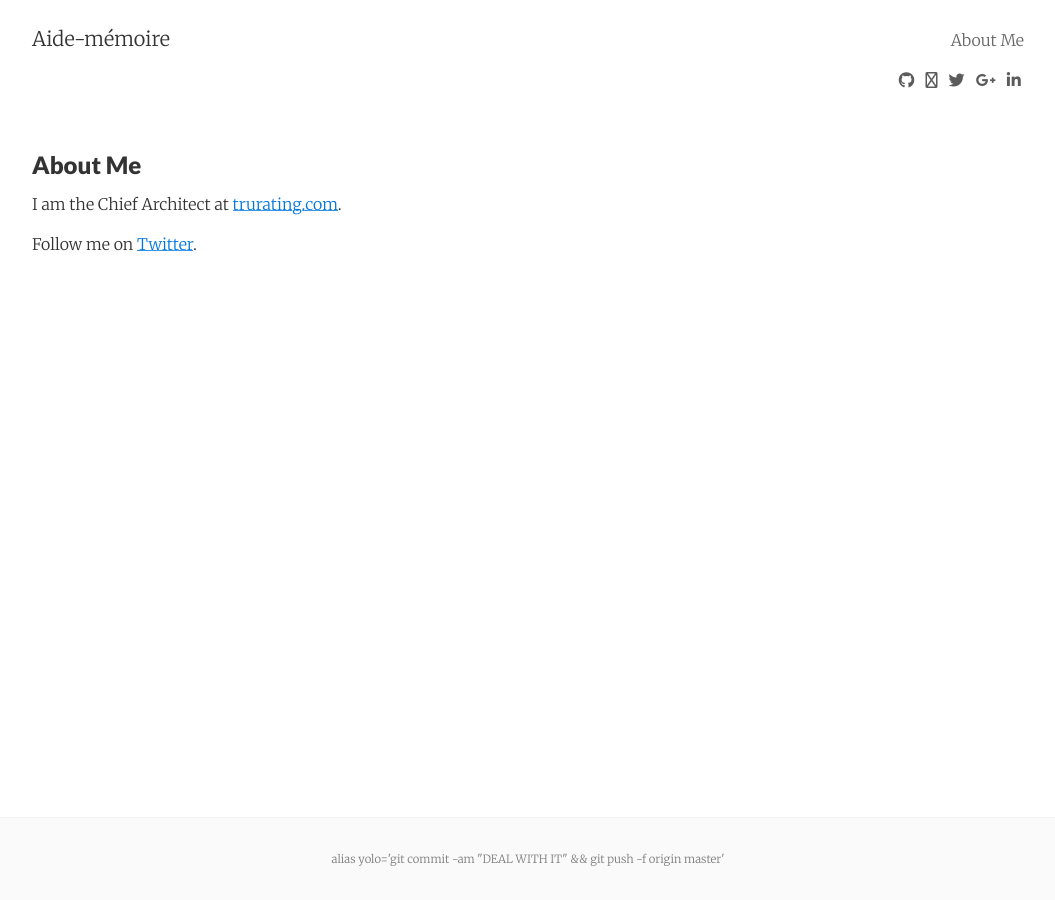
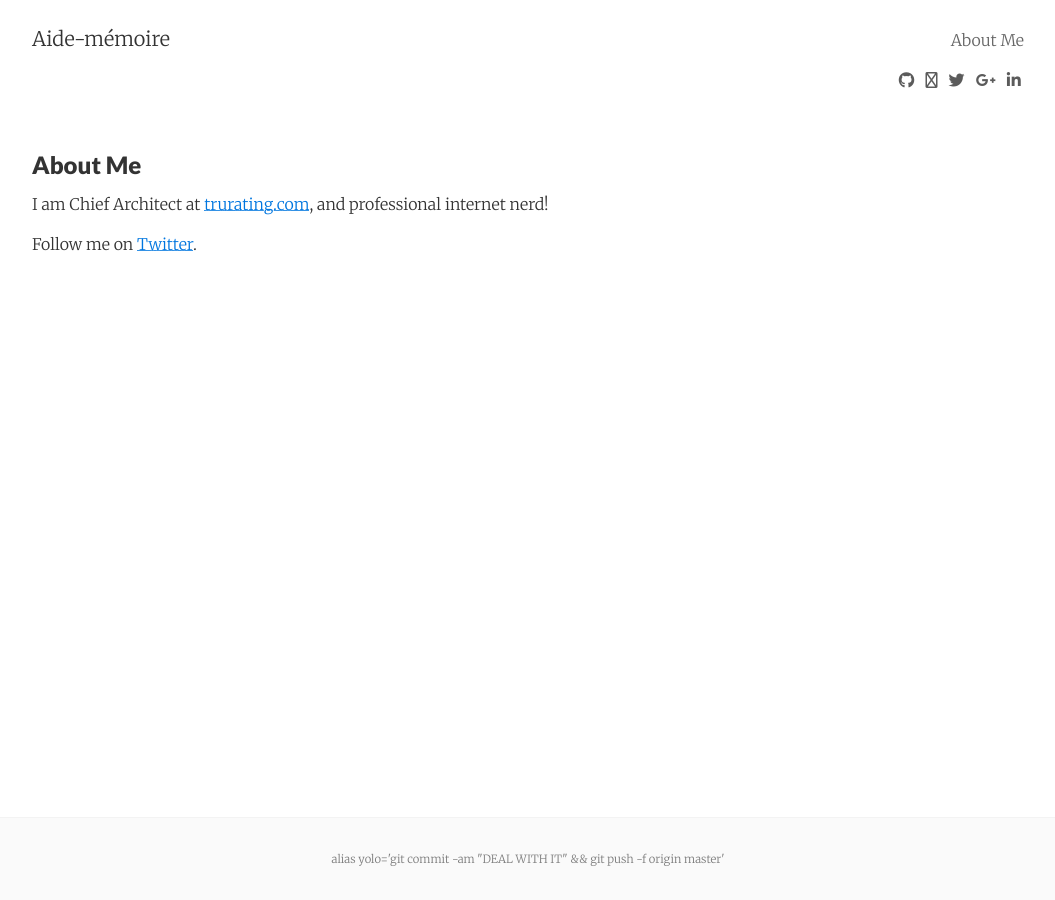
Before and after one commit to tobyreid/tobyreid.github.io, a Jekyll site: the page built from about.md, in a window 1280 px wide. Shown: the whole page, without its empty margins (112-1167 px from the left). Built offline with Jekyll 4.4.1, drawn with Linux system fonts in a browser that asks for light colours; nearby versions of some CDN libraries.

Commit message:
Update about.md

```diff
--- a/about.md
+++ b/about.md
@@ -6,6 +6,6 @@ tags: about
 ---
 
 
-I am the Chief Architect at <a href="https://www.trurating.com">trurating.com</a>.
+I am Chief Architect at <a href="https://www.trurating.com">trurating.com</a>, and professional internet nerd!
 
-Follow me on <a href="https://twitter.com/reidtoby">Twitter</a>.
+Follow me on <a href="https://twitter.com/tobymcreid">Twitter</a>.
```
